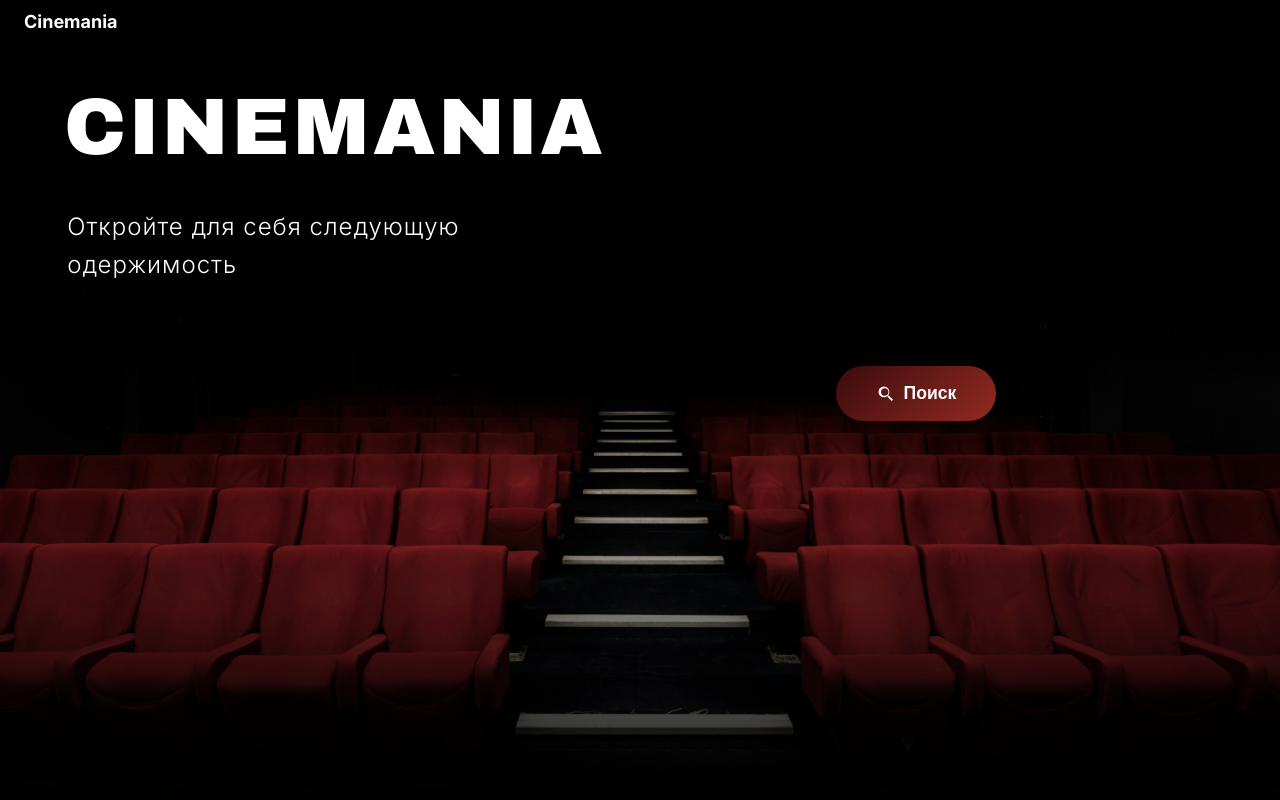
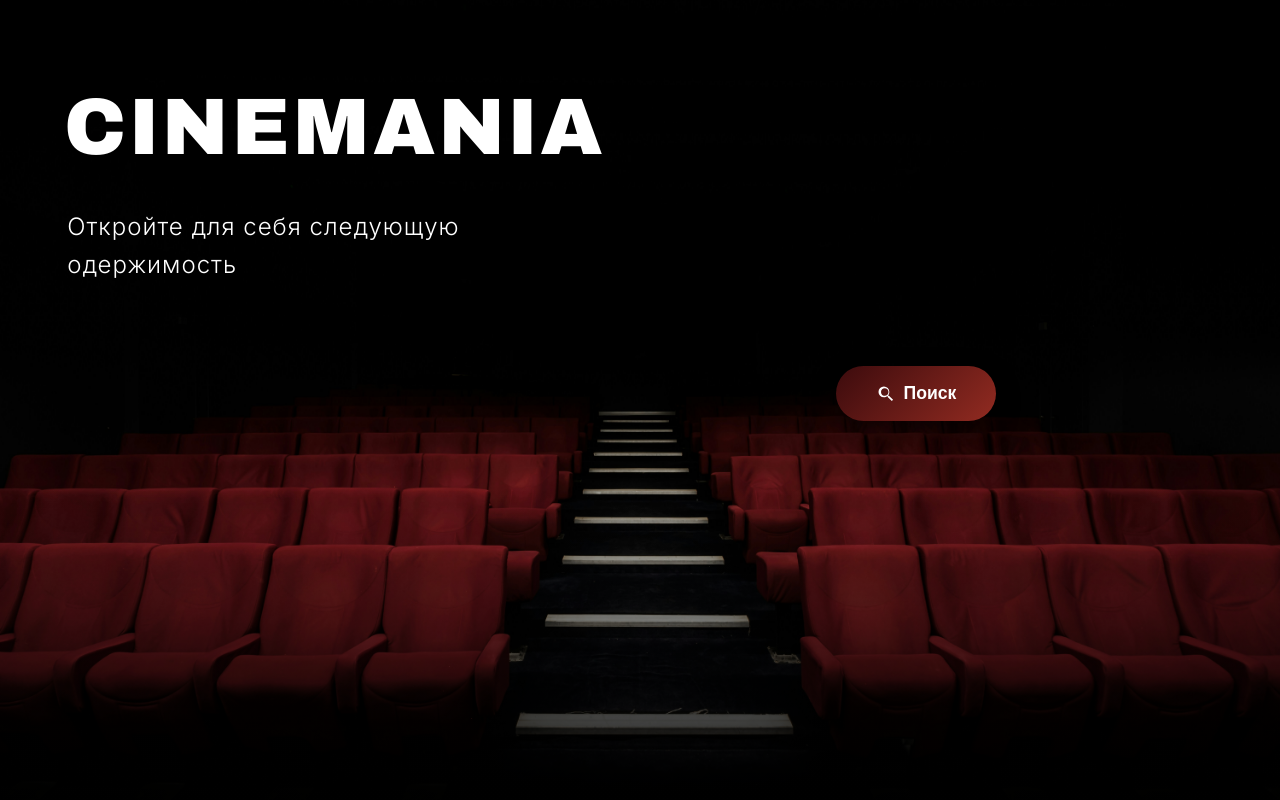
Before and after one commit to CodeAnge1/movie-project, a Python web app: template frontend/templates/main.html in a window 1280 px wide. Run offline with Jinja, Linux system fonts and the light colour scheme; the template is opened without the code that fills it, so the values that code supplies are empty.

Commit message:
Remove the navbar from the main page

```diff
--- a/frontend/static/styles/main.css
+++ b/frontend/static/styles/main.css
@@ -11,18 +11,6 @@ body {
     font-family: 'Inter', sans-serif;
     position: relative;
     width: 100%;
-}
-
-.navbar {
-    display: flex;
-    justify-content: space-between;
-    align-items: center;
-    padding: 0.5rem 1.5rem;
-    width: 100%;
-    top: 0;
-    z-index: 10;
-    position: fixed;
-    background-color: rgba(0, 0, 0, 0.5);
 }
 
 .logo {
--- a/frontend/templates/main.html
+++ b/frontend/templates/main.html
@@ -18,10 +18,6 @@
     >
 </head>
 <body>
-    <nav class="navbar">
-        <div class="logo">Cinemania</div>
-    </nav>
-
     <section class="hero">
         <img
             src="../static/img/hero.jpg"
```
